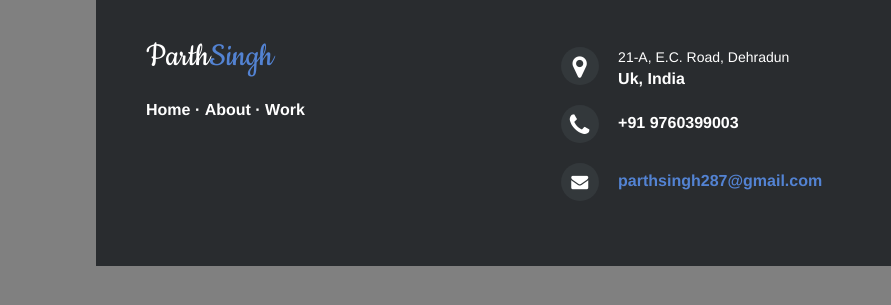
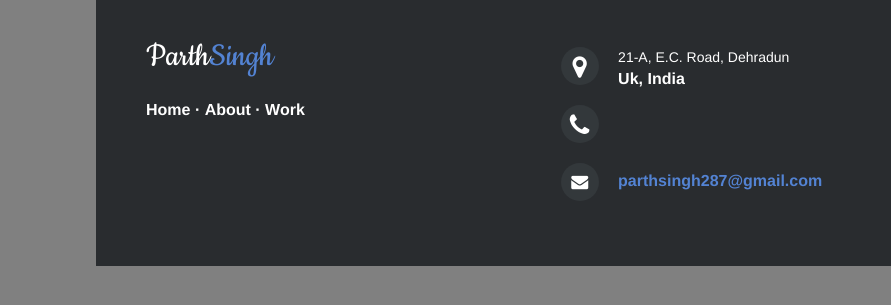
Before and after one commit to kSinghParth/kSinghParth.github.io, a plain HTML site: page index.html in a window 1280 px wide. Shown: the part 10758-11063 px from the top of the page, 0-891 px from the left. Drawn offline with nearby package versions, Linux system fonts and the light colour scheme; no server answers; a script that the page names is missing; a web font is replaced by a local one.

Commit message:
Remove ph number

```diff
--- a/index.html
+++ b/index.html
@@ -676,7 +676,7 @@
 
 				<div>
 					<i class="fa fa-phone"></i>
-					<p>+91 9760399003</p>
+					<p></p>
 				</div>
 
 				<div>
```
